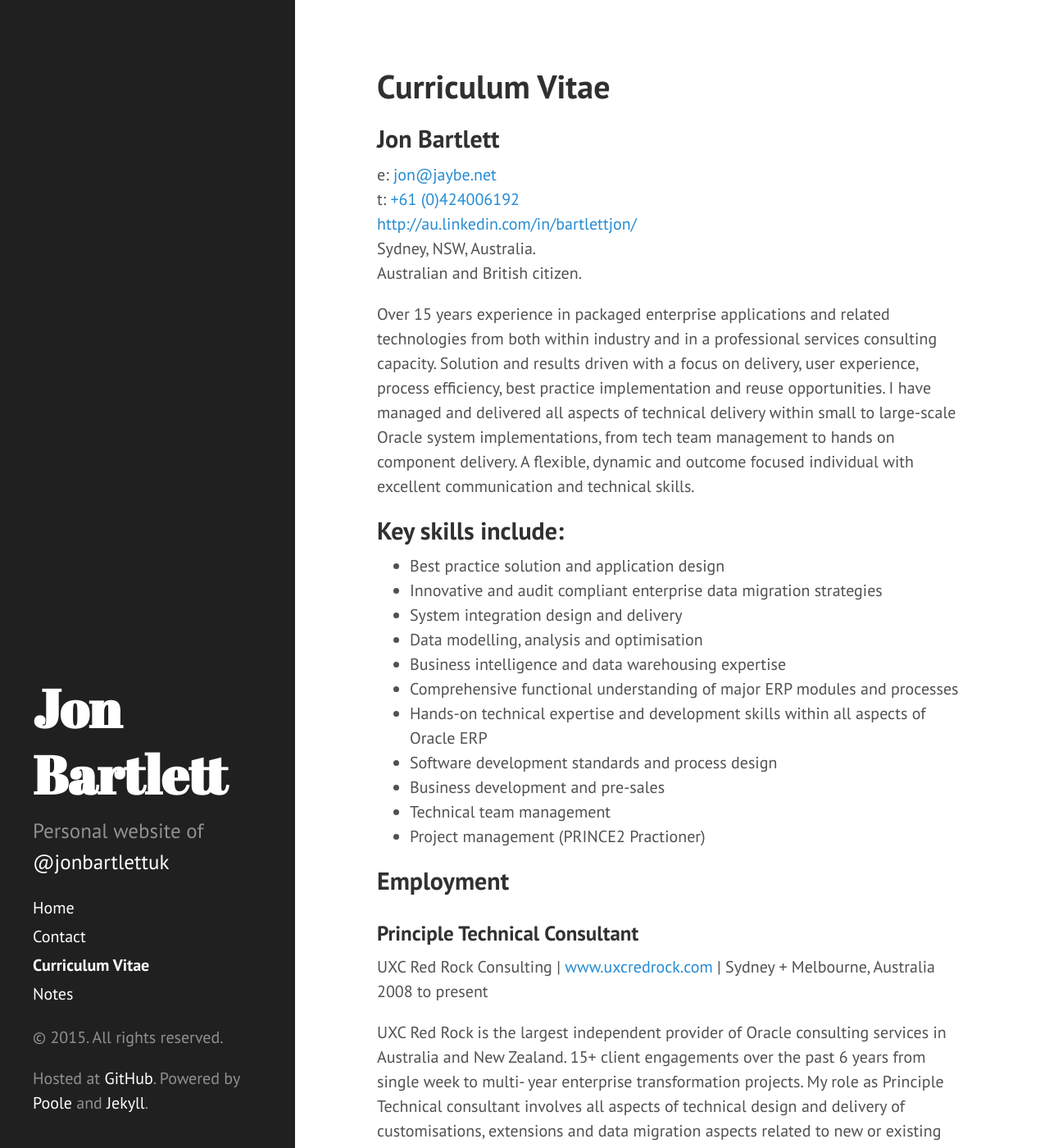
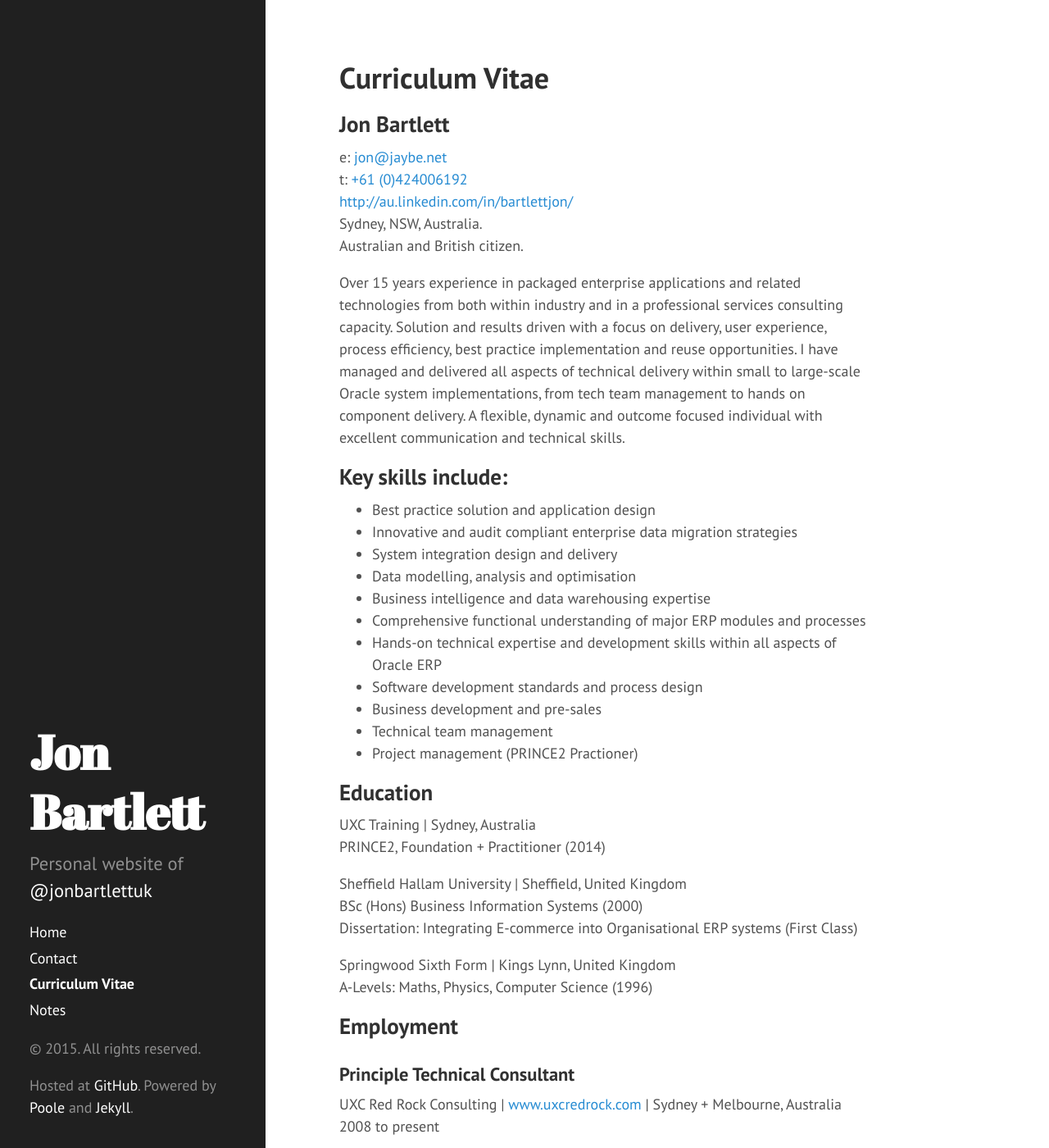
Before and after one commit to jonbartlett/jonbartlett.github.io, a Jekyll site: the page built from cv.md, in a window 1280 px wide and 1400 px high. Shown: the whole window at 82% size. Built offline with Jekyll 4.4.1, drawn with Linux system fonts in a browser that asks for light colours; Markdown is read by kramdown in place of the engine named in the settings; some of the changed text lies outside the part shown.

Commit message:
cv update and css font size change

```diff
--- a/cv.md
+++ b/cv.md
@@ -26,6 +26,18 @@ Over 15 years experience in packaged enterprise applications and related technol
 * Business development and pre-sales
 * Technical team management
 * Project management (PRINCE2 Practioner)
+
+## Education
+
+UXC Training | Sydney, Australia
+PRINCE2, Foundation + Practitioner (2014)
+
+Sheffield Hallam University | Sheffield, United Kingdom
+BSc (Hons) Business Information Systems (2000)
+Dissertation: Integrating E-commerce into Organisational ERP systems (First Class)
+
+Springwood Sixth Form | Kings Lynn, United Kingdom
+A-Levels: Maths, Physics, Computer Science (1996)
 
 ## Employment
 
--- a/public/css/hyde.css
+++ b/public/css/hyde.css
@@ -36,12 +36,12 @@ html {
 }
 @media (min-width: 48em) {
   html {
-    font-size: 16px;
+    font-size: 15px;
   }
 }
 @media (min-width: 58em) {
   html {
-    font-size: 20px;
+    font-size: 18px;
   }
 }
 
```
Also changed, not shown: other parts of cv.md (+7 -11 lines).
